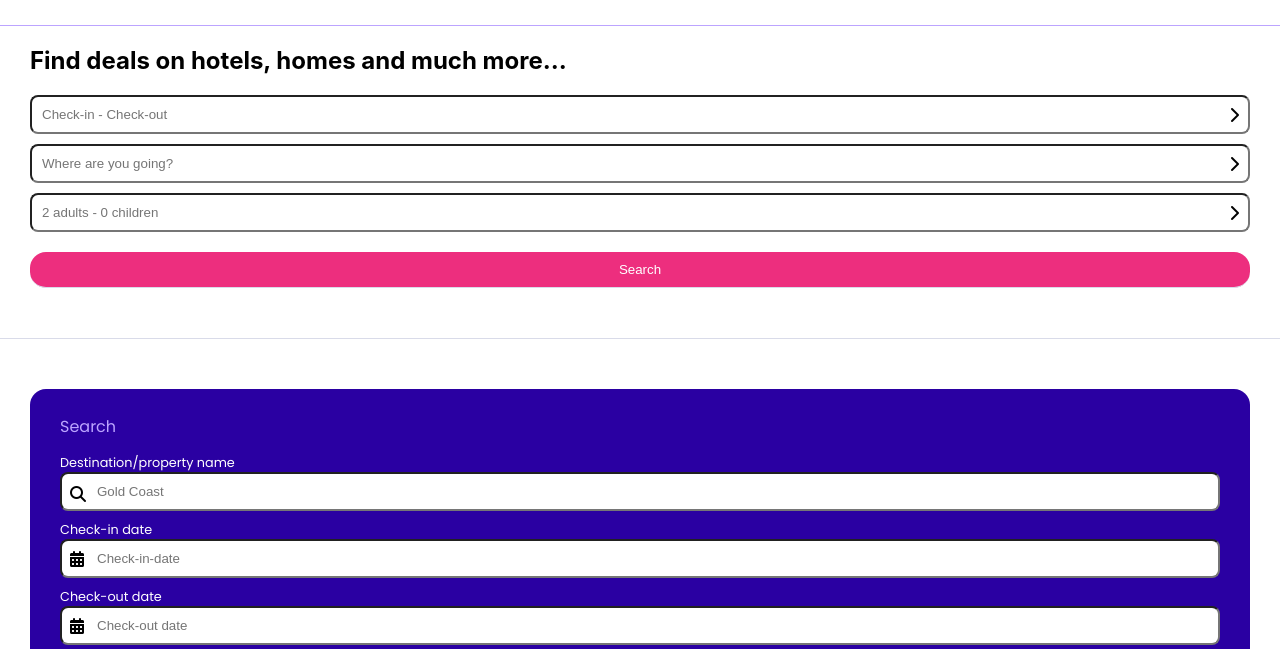
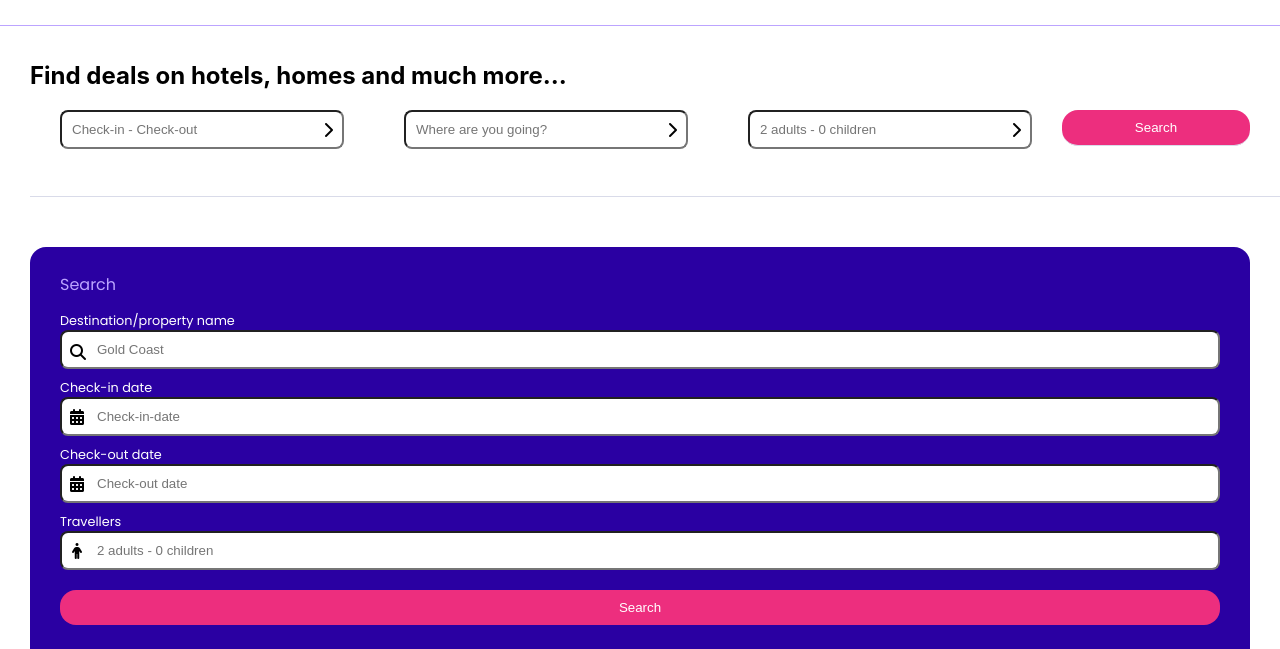
Before and after one commit to jfontdev/202209-w1chwe-Oriol-Raventos-Jordi-, a website: page index.html in a window 1280 px wide. Shown: the part 82-731 px from the top of the page. Drawn offline with nearby package versions, Linux system fonts and the light colour scheme; files that its build step writes are made by us from their sources.

Commit message:
Make responsive the first form

```diff
--- a/sass/componentes/_main-search-form.scss
+++ b/sass/componentes/_main-search-form.scss
@@ -45,3 +45,58 @@
   right: 40px;
   top: 12px;
 }
+
+@media (min-width: 900px) {
+  .main-search-form-section {
+    display: flex;
+    flex-direction: column;
+  }
+  .button-search-main {
+    padding: 10px;
+  }
+
+  .main-search-form {
+    @include main-search-form.main-search-form-desktop;
+  }
+  .input-container {
+    display: flex;
+    flex-direction: column;
+    position: relative;
+    width: 22rem;
+  }
+  .button-search-main {
+    margin-top: 0;
+    width: 12rem;
+    margin-left: 0px;
+  }
+  .subtitle {
+    font-family: var(--font-family);
+    justify-content: center;
+    align-items: center;
+    margin-left: 30px;
+    margin-right: 30px;
+    margin-top: 35px;
+  }
+  .main-search-form__input {
+    display: flex;
+    flex-direction: column;
+    justify-content: flex-start;
+    border-radius: 0.5rem;
+    align-items: center;
+    padding: 10px;
+    margin-bottom: 10px;
+    margin-left: 0px;
+    margin-right: 30px;
+  }
+  .main-search-form__input {
+    display: flex;
+    flex-direction: column;
+    justify-content: flex-start;
+    border-radius: 0.5rem;
+    align-items: center;
+    padding: 10px;
+    margin-bottom: 10px;
+    margin-left: 30px;
+    margin-right: 30px;
+  }
+}
--- a/sass/mixins/_button-search.scss
+++ b/sass/mixins/_button-search.scss
@@ -11,3 +11,17 @@
   align-items: center;
   justify-content: center;
 }
+
+@mixin button-search-main-desktop() {
+  background-color: #ed2e7e;
+  border-radius: 1rem;
+  border: #fff;
+  display: flex;
+  border: #ed2e7e;
+  padding: 10px;
+  margin-left: 30px;
+  margin-right: 30px;
+  margin-bottom: 50px;
+  align-items: center;
+  justify-content: center;
+}
--- a/sass/mixins/_main-search-form.scss
+++ b/sass/mixins/_main-search-form.scss
@@ -3,3 +3,10 @@
   flex-direction: column;
   border-bottom: 1px solid #d9dbe9;
 }
+
+@mixin main-search-form-desktop() {
+  display: flex;
+  flex-direction: row;
+  border-bottom: 1px solid #d9dbe9;
+  margin-left: 30px;
+}
```
